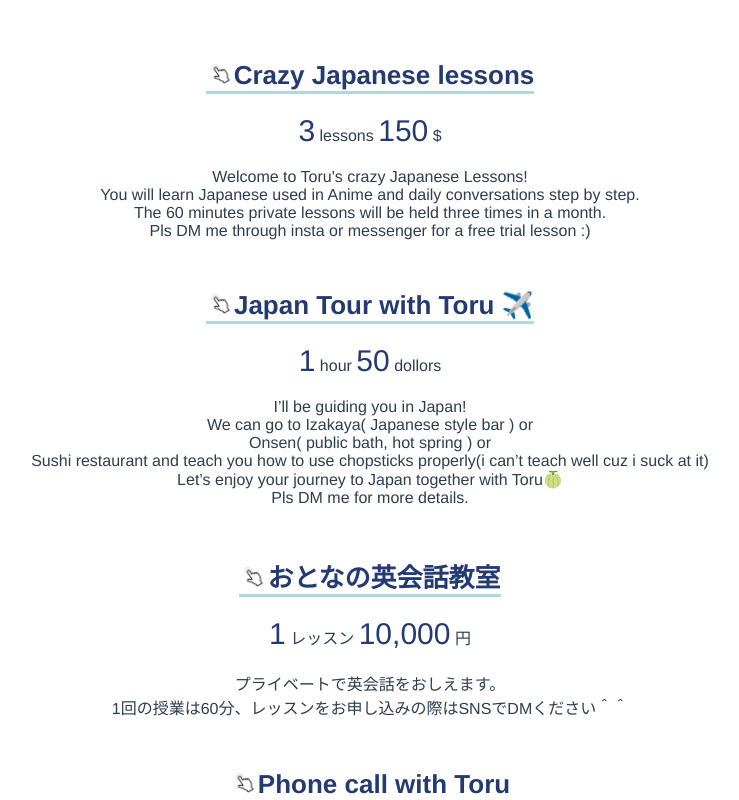
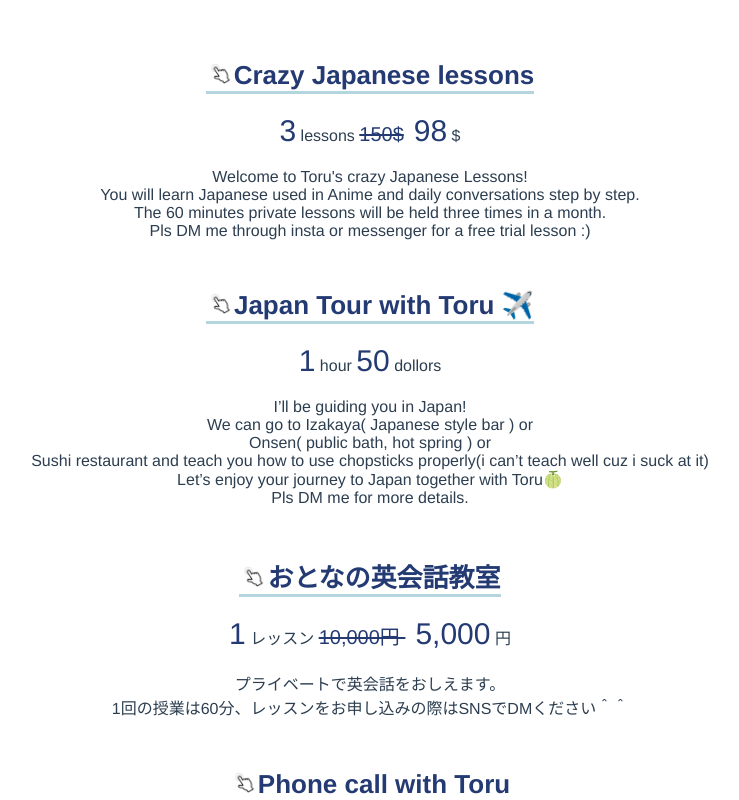
Before and after one commit to tofudesukedo/school, a Vue app: page / in a window 1280 px wide. Shown: the top 800 px of the page, without its empty margins (270-1009 px from the left). Built offline with nearby package versions, Linux system fonts and the light colour scheme.

Commit message:
price change

```diff
--- a/src/App.vue
+++ b/src/App.vue
@@ -3,14 +3,19 @@
     <h1>
       <a
         style="color: #243a73; text-decoration: none"
-        href="https://buy.stripe.com/28o4jQ5rG6RE1dCeVj"
+        href="https://buy.stripe.com/8wMaIe5rGdg23lKaEQ"
         ><img style="width: 28px" src="@/assets/click.jpg" />Crazy Japanese
         lessons</a
       >
     </h1>
     <div style="margin: 20px 10px">
       <span style="font-size: 30px; color: #243a73">3</span> lessons
-      <span style="font-size: 30px; color: #243a73">150</span> $
+      <span
+        style="font-size: 20px; color: #243a73; text-decoration: line-through"
+        >150$</span
+      >
+      <span style="margin-left: 10px; font-size: 30px; color: #243a73">98</span>
+      $
     </div>
     <p style="margin: 20px 10px">
       Welcome to Toru's crazy Japanese Lessons! <br />
@@ -47,7 +52,7 @@
     <h1>
       <a
         style="color: #243a73; text-decoration: none"
-        href="https://buy.stripe.com/6oEbMi07mek6bSg7sS"
+        href="https://buy.stripe.com/6oE4jQ6vKgse2hGaEX"
         ><img
           style="width: 28px"
           src="@/assets/click.jpg"
@@ -56,7 +61,14 @@
     </h1>
     <div style="margin: 20px 10px">
       <span style="font-size: 30px; color: #243a73">1</span> レッスン
-      <span style="font-size: 30px; color: #243a73">10,000</span> 円
+      <span
+        style="font-size: 20px; color: #243a73; text-decoration: line-through"
+        >10,000円
+      </span>
+      <span style="margin-left: 10px; font-size: 30px; color: #243a73">
+        5,000</span
+      >
+      円
     </div>
     <p style="margin: 20px 10px">
       プライベートで英会話をおしえます。<br />
@@ -78,7 +90,7 @@
       <span style="font-size: 30px; color: #243a73">3000</span> 円
     </div>
     <p style="margin: 20px 10px">
-      20 US dollors for 10min phone call with me :) <br />
+      20 US dollors for 15min phone call with me :) <br />
       Pls DM me through insta or messenger when purchasing.<br /><br />
       10分の電話3000円くらい、お申し込みの際はSNSでDMください＾＾
     </p>
@@ -93,7 +105,8 @@
     </h1>
     <div style="margin: 20px 10px">
       <span style="font-size: 30px; color: #243a73">1</span> 時間
-      <span style="font-size: 30px; color: #243a73">10,000</span> 円
+      <span style="font-size: 30px; color: #243a73">10,000</span>
+      円
     </div>
     <p style="margin: 20px 10px">
       東京都内または横浜周辺であそびましょう！<br />
```
Also changed, not shown: 14 other files (tests, documents, lock files or other folders).
